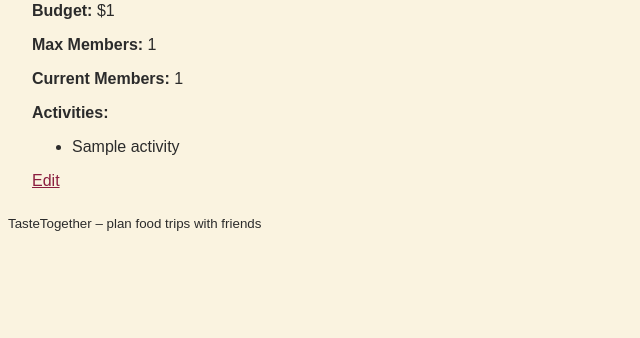
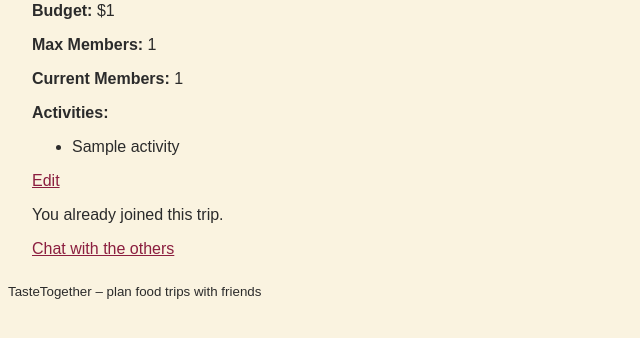
Before and after one commit to pezzi-ph/web-travel-together, a Flask app: page /trips/1 in a window 1280 px wide. Shown: the part 280-618 px from the top of the page, without its empty margins (0-640 px from the left). Run offline with Flask 3, Linux system fonts and the light colour scheme; a user stored in the database is signed in; tables that the repository leaves empty hold one stand-in row (values such as "Sample post"); one stand-in notice (Sample message) is shown.

Commit message:
trip now has chat feature

```diff
--- a/travel_together/main.py
+++ b/travel_together/main.py
@@ -15,7 +15,7 @@ from .model import (
     TripProposal,
     TripProposalParticipant,
     Location,
-    ProposalStatus, Activity,
+    ProposalStatus, Activity, Message,
 )
 
 bp = Blueprint("main", __name__)
@@ -274,3 +274,20 @@ def edit_trip(trip_id):
         flash("Trip edited successfully!")
 
     return render_template("trips/create_trip.html", trip=trip)
+
+# ---------------------------------------------------------
+# TRIP Chat
+# ---------------------------------------------------------
+@bp.route("/trips/<int:trip_id>/chat", methods=["GET", "POST"])
+@login_required
+def chat_trip(trip_id):
+    trip = TripProposal.query.get_or_404(trip_id)
+    if not any(p.user_id == current_user.id for p in trip.participants):
+        flash("You are not participating in this trip.")
+        return index()
+    if request.method == "POST":
+        messageText = request.form.get("message")
+        message = Message(text=messageText, trip_id=trip_id, user_id=current_user.id)
+        db.session.add(message)
+        db.session.commit()
+    return render_template("trips/message_board.html", messages=trip.messages)
--- a/travel_together/templates/trips/trip_detail.html
+++ b/travel_together/templates/trips/trip_detail.html
@@ -22,7 +22,8 @@
 </form>
 {% elif can_edit %}
 <a href="{{ url_for('main.edit_trip', trip_id=trip.id) }}">Edit</a>
-{% else %}
-<p>You cannot join this trip anymore.</p>
+{% endif %}{% if is_participant %}
+<p>You already joined this trip.</p>
+<a href="{{ url_for('main.chat_trip', trip_id=trip.id) }}">Chat with the others</a>
 {% endif %}
 {% endblock %}
```
Also changed, not shown: travel_together/model.py (+22 -0 lines), travel_together/templates/trips/message_board.html (added, +22 -0 lines).
